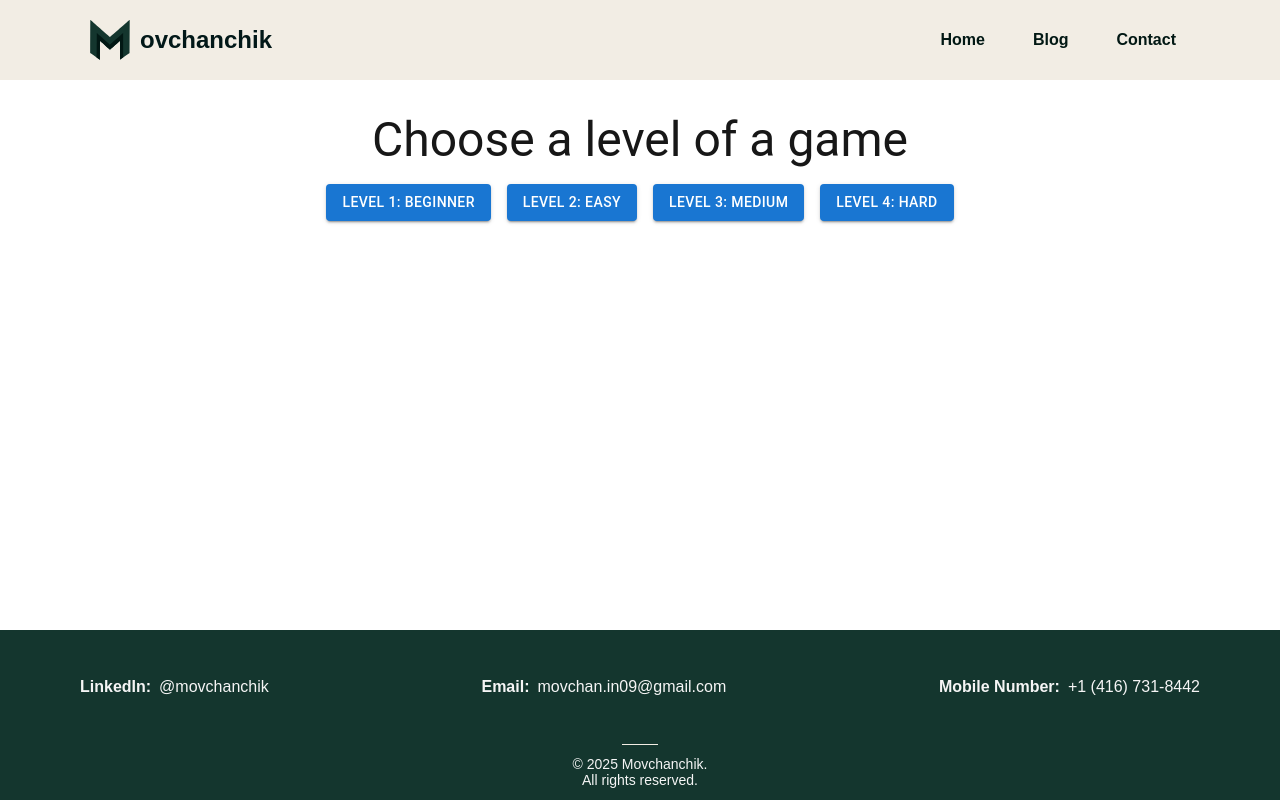
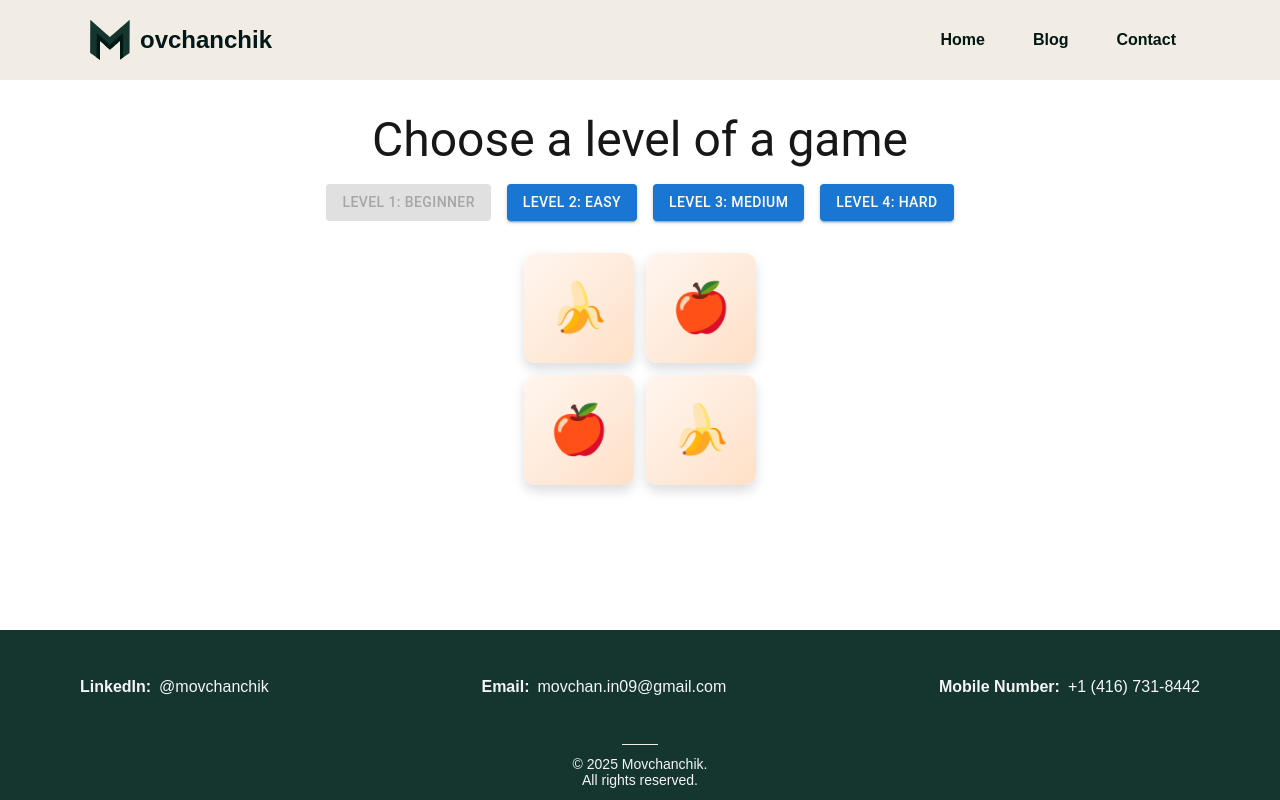
Before and after one commit to movchanchik/movchanchik, a Next.js app: page /games/emoji-memory-match in a window 1280 px wide. Built offline with nearby package versions, Linux system fonts and the light colour scheme.

Commit message:
small improvments

```diff
--- a/src/app/games/emoji-memory-match/components/ChooseLevel.tsx
+++ b/src/app/games/emoji-memory-match/components/ChooseLevel.tsx
@@ -1,5 +1,4 @@
-"use client";
-import React, { useState } from "react";
+import React from "react";
 import Board from "./Board";
 import { levels } from "../domain/levels";
 import Button from "@mui/material/Button";
@@ -9,11 +8,14 @@ import Wrapper from "@/app/components/wrapper/Wrapper";
 import { Level } from "../domain/type";
 import { startGame } from "../domain/engine";
 
-function ChooseLevel() {
-  const [selectedLevel, setSelectedLevel] = useState<Level | null>(null);
+type ChooseLevelProps = {
+  selectedLevel: Level;
+  onSelectLevel: (level: Level) => void;
+};
 
+function ChooseLevel({ selectedLevel, onSelectLevel }: ChooseLevelProps) {
   const handleChooseLevel = (level: Level) => {
-    setSelectedLevel(level);
+    onSelectLevel(level);
     startGame(level);
   };
 
--- a/src/app/games/emoji-memory-match/page.tsx
+++ b/src/app/games/emoji-memory-match/page.tsx
@@ -1,8 +1,20 @@
-import React from "react";
+"use client";
+
+import React, { useState } from "react";
 import ChooseLevel from "./components/ChooseLevel";
+import { levels } from "./domain/levels";
+import { Level } from "./domain/type";
 
-function page() {
-  return <ChooseLevel />;
-}
+const Page = () => {
+  const [level, setLevel] = useState<Level>(levels[0]);
 
-export default page;
+  const handleSelectLevel = (nextLevel: Level) => {
+    setLevel(nextLevel);
+  };
+
+  return (
+    <ChooseLevel selectedLevel={level} onSelectLevel={handleSelectLevel} />
+  );
+};
+
+export default Page;
--- a/src/app/games/emoji-memory-match/state/gameReducer.ts
+++ b/src/app/games/emoji-memory-match/state/gameReducer.ts
@@ -0,0 +1 @@
+// import { GameState, Level } from "../domain/type";
```
Also changed, not shown: src/app/games/page.tsx (added, +7 -0 lines).
